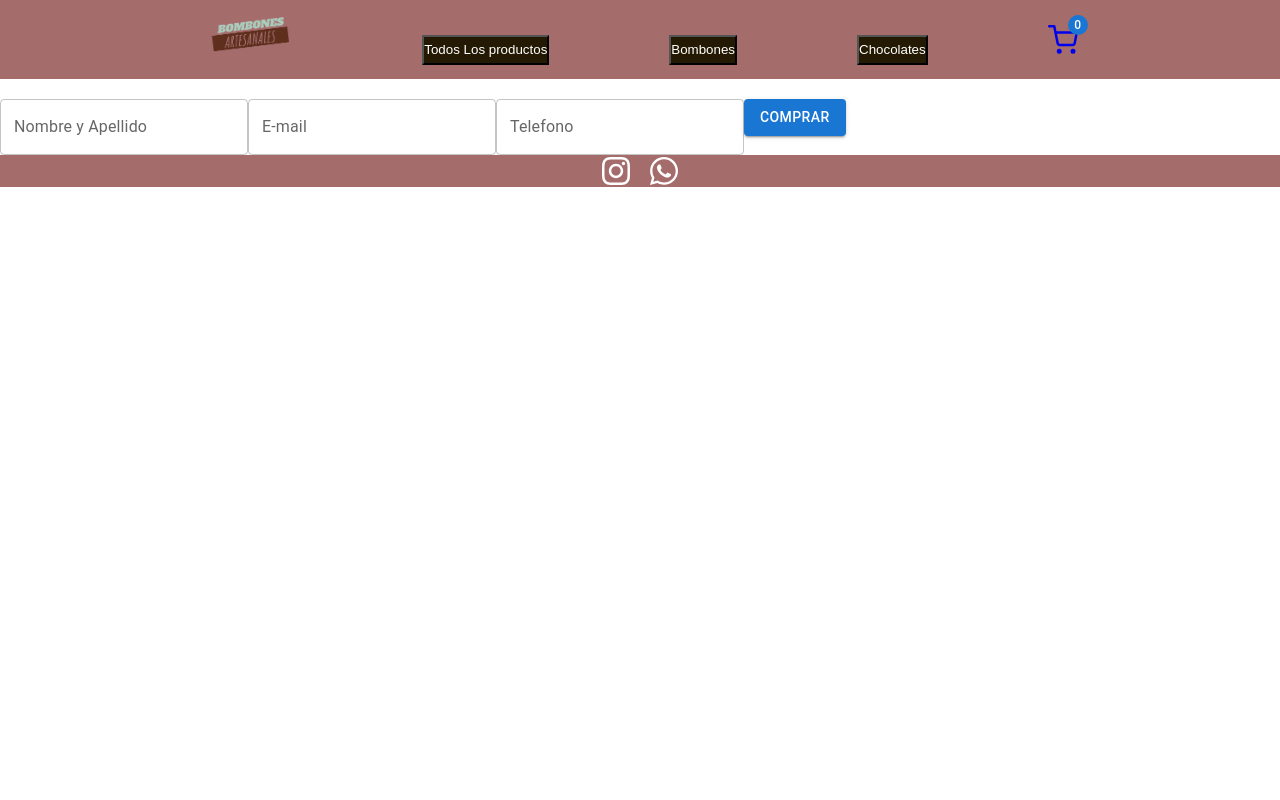
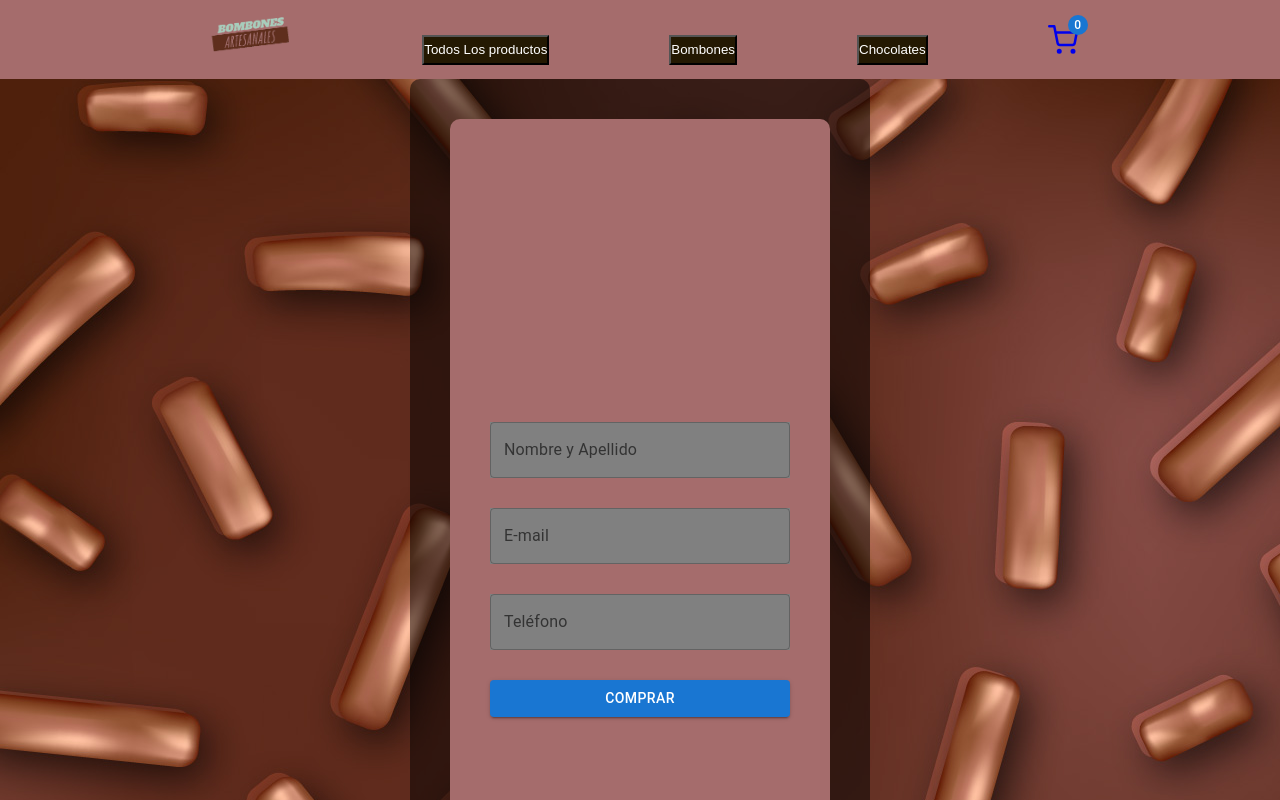
Before and after one commit to GonzalezTomas/EntregaFinalReact-Tomas-Gonzalez, a React (Vite) app: page /checkout in a window 1280 px wide. Shown: the top 800 px of the page. Built offline with nearby package versions, Linux system fonts and the light colour scheme; no server answers.

Commit message:
first commit

```diff
--- a/src/components/pages/cart/CartContainer.jsx
+++ b/src/components/pages/cart/CartContainer.jsx
@@ -4,6 +4,7 @@ import { CartContext } from "../../../context/CartContext";
 import Swal from "sweetalert2";
 import { Button } from "@mui/material";
 import { Link } from "react-router-dom";
+import fondo from "../../../img/fondo-1.jpg";
 
 const CartContainer = () => {
   const { cart, clearCart, removeById, getTotalPrice } =
@@ -28,28 +29,84 @@ const CartContainer = () => {
   };
 
   return (
-    <div>
-      <h2>El total del carrito es: $ {total}</h2>
-      {cart.length > 0 && (
-        <Button onClick={limpiar} variant="contained">
-          Limpiar Carrito
-        </Button>
-      )}
+    <div
+      style={{
+        backgroundImage: `url(${fondo})`,
+        backgroundSize: "cover",
+        display: "flex",
+        flexDirection: "column",
+        alignItems: "center",
+        minHeight: "100vh",
+        padding: "20px",
+      }}
+    >
       {cart.map((product) => {
         return (
-          <div key={product.id}>
-            <h2>{product.title}</h2>
-            <h3>$ {product.price}</h3>
-            <h3>Cantidad: {product.quantity}</h3>
-            <Button variant="contained" onClick={() => removeById(product.id)}>
-              Eliminar
-            </Button>
-            <Link to="/checkout">
-              <Button variant="contained">Finalizar Compra</Button>
-            </Link>
+          <div
+            key={product.id}
+            style={{
+              backgroundColor: "rgb(165, 108, 108)",
+              border: "1px solid black",
+              padding: "10px",
+              marginBottom: "10px",
+              width: "500px",
+              display: "flex",
+              alignItems: "center",
+            }}
+          >
+            <img
+              src={product.img}
+              alt=""
+              style={{ width: "300px", height: "200px" }}
+            />
+            <div style={{ marginLeft: "20px" }}>
+              <h2 style={{ color: "white" }}>{product.title}</h2>
+              <h3 style={{ color: "green" }}>$ {product.price}</h3>
+              <h3 style={{ color: "white" }}>
+                Cantidad:{" "}
+                <span style={{ color: "black" }}>{product.quantity}</span>
+              </h3>
+              <Button
+                variant="contained"
+                onClick={() => removeById(product.id)}
+              >
+                Eliminar
+              </Button>
+            </div>
           </div>
         );
       })}
+
+      {cart.length > 0 ? (
+        <div
+          style={{
+            backgroundColor: "rgba(36, 25, 2, 0.993)",
+            padding: "10px",
+            marginBottom: "10px",
+          }}
+        >
+          <h2 style={{ color: "white" }}>
+            El total del carrito es: <span style={{ color: "green" }}>$</span>{" "}
+            <span style={{ color: "green" }}>{total}</span>
+          </h2>
+          <Button
+            onClick={limpiar}
+            variant="contained"
+            style={{ marginRight: "10px" }}
+          >
+            Limpiar Carrito
+          </Button>
+          <Link to="/checkout">
+            <Button variant="contained">Finalizar Compra</Button>
+          </Link>
+        </div>
+      ) : (
+        <div>
+          <h2 style={{ color: "white" }}>
+            El total del carrito es: <span style={{ color: "green" }}>$ 0</span>
+          </h2>
+        </div>
+      )}
     </div>
   );
 };
--- a/src/components/pages/checkout/Checkout.jsx
+++ b/src/components/pages/checkout/Checkout.jsx
@@ -2,8 +2,21 @@ import { Button, TextField } from "@mui/material";
 
 const Checkout = ({ handleSubmit, handleChange, errors }) => {
   return (
+    <div
+      style={{
+        backgroundSize: "cover",
+        display: "flex",
+        justifyContent: "center",
+        alignItems: "center",
+        minHeight: "100vh",
+        padding: "40px",
+        borderRadius: "10px",
+        backgroundColor: "rgb(165, 108, 108)",
+      }}
+    >
       <div style={{ paddingTop: "20px" }}>
         <form onSubmit={handleSubmit}>
+          <div style={{ marginBottom: "30px" }}>
             <TextField
               label="Nombre y Apellido"
               variant="outlined"
@@ -11,7 +24,10 @@ const Checkout = ({ handleSubmit, handleChange, errors }) => {
               onChange={handleChange}
               helperText={errors.name}
               error={errors.name ? true : false}
+              style={{ backgroundColor: "grey", width: "300px" }}
             />
+          </div>
+          <div style={{ marginBottom: "30px" }}>
             <TextField
               label="E-mail"
               variant="outlined"
@@ -19,19 +35,25 @@ const Checkout = ({ handleSubmit, handleChange, errors }) => {
               onChange={handleChange}
               helperText={errors.email}
               error={errors.email ? true : false}
+              style={{ backgroundColor: "grey", width: "300px" }}
             />
+          </div>
+          <div style={{ marginBottom: "30px" }}>
             <TextField
-          label="Telefono"
+              label="Teléfono"
               variant="outlined"
               name="phone"
               onChange={handleChange}
               helperText={errors.phone}
               error={errors.phone ? true : false}
+              style={{ backgroundColor: "grey", width: "300px" }}
             />
-        <Button variant="contained" type="submit">
+          </div>
+          <Button variant="contained" type="submit" style={{ width: "300px" }}>
             Comprar
           </Button>
         </form>
+      </div>
     </div>
   );
 };
--- a/src/components/pages/checkout/CheckoutContainer.jsx
+++ b/src/components/pages/checkout/CheckoutContainer.jsx
@@ -5,6 +5,8 @@ import { db } from "../../../firebaseConfig";
 import { collection, addDoc, updateDoc, doc } from "firebase/firestore";
 import { useContext, useState } from "react";
 import { CartContext } from "../../../context/CartContext";
+import fondo from "../../../img/fondo-1.jpg";
+import correctoLogo from "../../../img/nenefeliz.png";
 
 const CheckoutContainer = () => {
   const { cart, getTotalPrice, clearCart } = useContext(CartContext);
@@ -50,9 +52,63 @@ const CheckoutContainer = () => {
   });
 
   return (
+    <div
+      style={{
+        backgroundImage: `url(${fondo})`,
+        display: "flex",
+        justifyContent: "center",
+        alignItems: "center",
+        minHeight: "100vh",
+      }}
+    >
+      <div
+        style={{
+          backgroundColor: "rgba(0, 0, 0, 0.5)",
+          padding: "40px",
+          borderRadius: "10px",
+          maxWidth: "600px",
+          textAlign: "center",
+        }}
+      >
+        {orderId ? (
           <div>
-      {orderId ? (
-        <h1>Su compra fue exitosa! El numero de comprobante es: {orderId}</h1>
+            <h1
+              style={{ color: "white", fontSize: "24px", marginBottom: "20px" }}
+            >
+              Su compra fue exitosa!
+            </h1>
+            <img
+              src={correctoLogo}
+              alt="Correcto"
+              style={{ width: "300px", height: "300px" }}
+            />
+            <div
+              style={{
+                display: "flex",
+                alignItems: "center",
+                justifyContent: "center",
+              }}
+            >
+              <h3
+                style={{
+                  color: "white",
+                  fontSize: "18px",
+                  marginRight: "10px",
+                }}
+              >
+                El número de comprobante es:
+              </h3>
+              <h3
+                style={{
+                  color: "orange",
+                  fontSize: "18px",
+                  marginLeft: "10px",
+                }}
+              >
+                {orderId}
+              </h3>
+            </div>
+          </div>
         ) : (
           <Checkout
             handleSubmit={handleSubmit}
@@ -61,6 +117,7 @@ const CheckoutContainer = () => {
           />
         )}
       </div>
+    </div>
   );
 };
 
```
Also changed, not shown: src/img/nenefeliz.png (added). Lines whose indentation alone changed are shown as unchanged.
